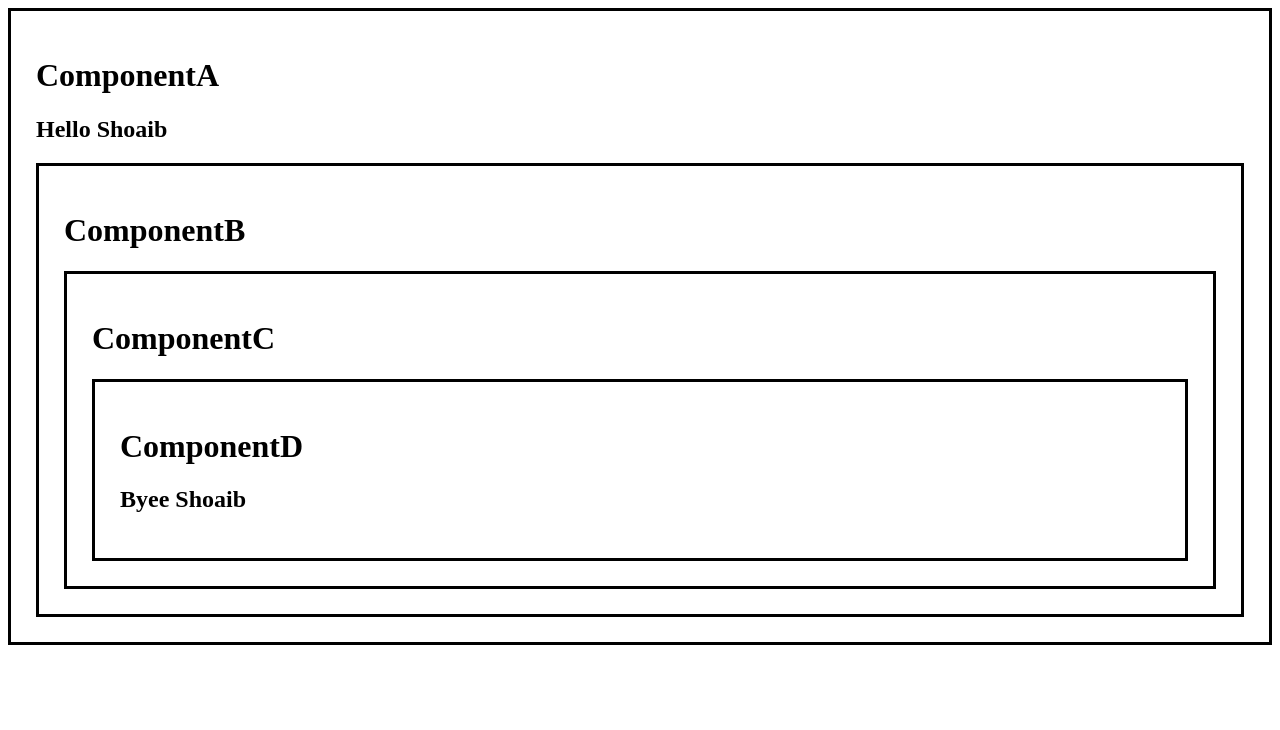
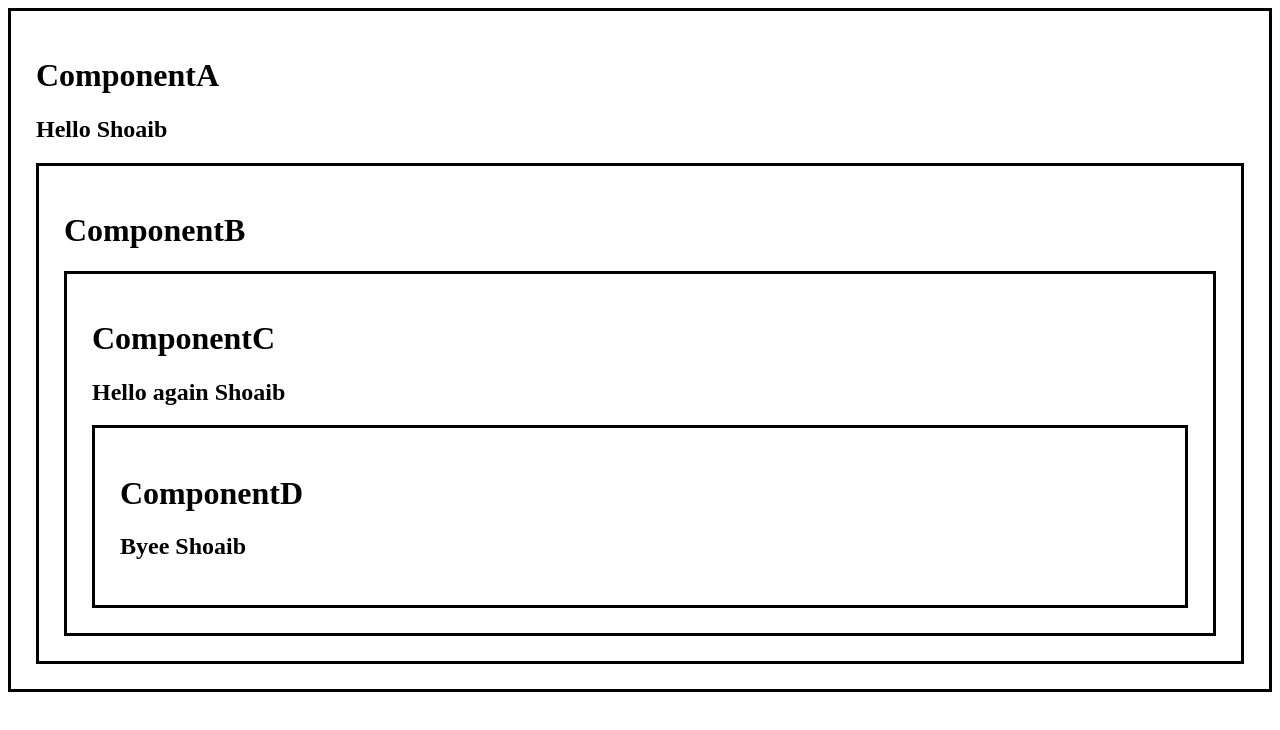
Before and after one commit to msk21shoaib/projects-2024, a React (Vite) app in the folder my-app/: page / in a window 1280 px wide. Shown: the top 730 px of the page. Built offline with nearby package versions, Linux system fonts and the light colour scheme.

Commit message:
useContext vid18 done

```diff
--- a/my-app/src/ComponentA.jsx
+++ b/my-app/src/ComponentA.jsx
@@ -1,5 +1,7 @@
-import React,{useState} from 'react';
+import React,{createContext, useState} from 'react';
 import ComponentB  from './ComponentB.jsx';
+
+export const UserContext = createContext();
 
 function ComponentA() {
 
@@ -9,7 +11,9 @@ function ComponentA() {
         <div className="box" >
             <h1>ComponentA</h1>
             <h2>{`Hello ${user}`}</h2>
-            <ComponentB user={user} />
+            <UserContext.Provider value={user}>
+                <ComponentB user={user}/>
+            </UserContext.Provider>
         </div>
     )
 }
--- a/my-app/src/ComponentB.jsx
+++ b/my-app/src/ComponentB.jsx
@@ -1,10 +1,10 @@
 import ComponentC  from './ComponentC.jsx';
 
-function ComponentB(props) {
+function ComponentB() {
     return(
         <div className="box" >
             <h1>ComponentB</h1>
-            <ComponentC user={props.user} />
+            <ComponentC/>
         </div>
     )
 }
--- a/my-app/src/ComponentC.jsx
+++ b/my-app/src/ComponentC.jsx
@@ -1,10 +1,17 @@
+import React, {useContext} from "react";
+import { UserContext } from "./ComponentA.jsx";
 import ComponentD  from './ComponentD.jsx';
 
-function ComponentC(props) {
+function ComponentC() {
+
+    const user = useContext(UserContext);
+
+
     return(
         <div className="box" >
             <h1>ComponentC</h1>
-            <ComponentD user={props.user} />
+            <h2>{`Hello again ${user}`}</h2>
+            <ComponentD />
         </div>
     )
 }
--- a/my-app/src/ComponentD.jsx
+++ b/my-app/src/ComponentD.jsx
@@ -1,9 +1,14 @@
+import React, {useContext} from "react";
+import { UserContext } from "./ComponentA.jsx";
 
-function ComponentD(props) {
+function ComponentD() {
+
+    const user = useContext(UserContext);
+
     return(
         <div className="box" >
             <h1>ComponentD</h1>
-            <h2>{`Byee ${props.user}`}</h2>
+            <h2>{`Byee ${user}`}</h2>
         </div>
     )
 }
```
